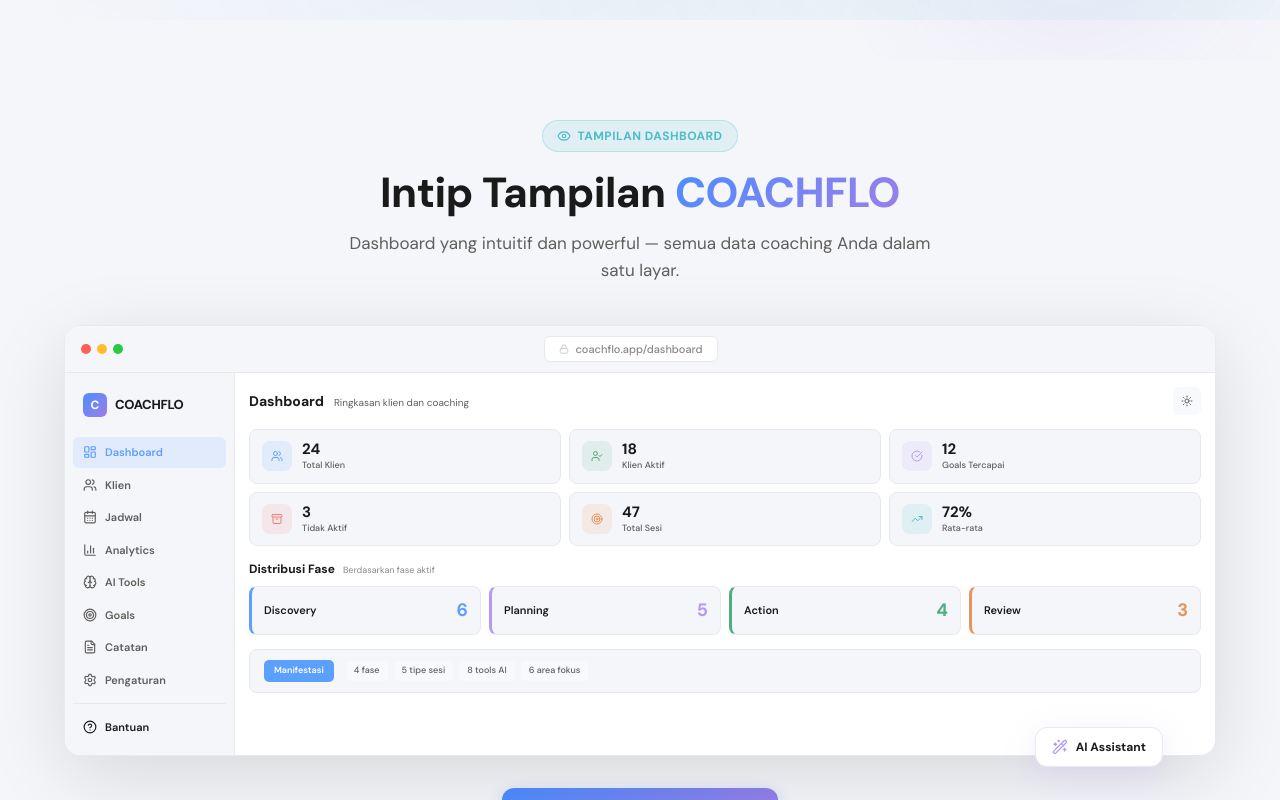
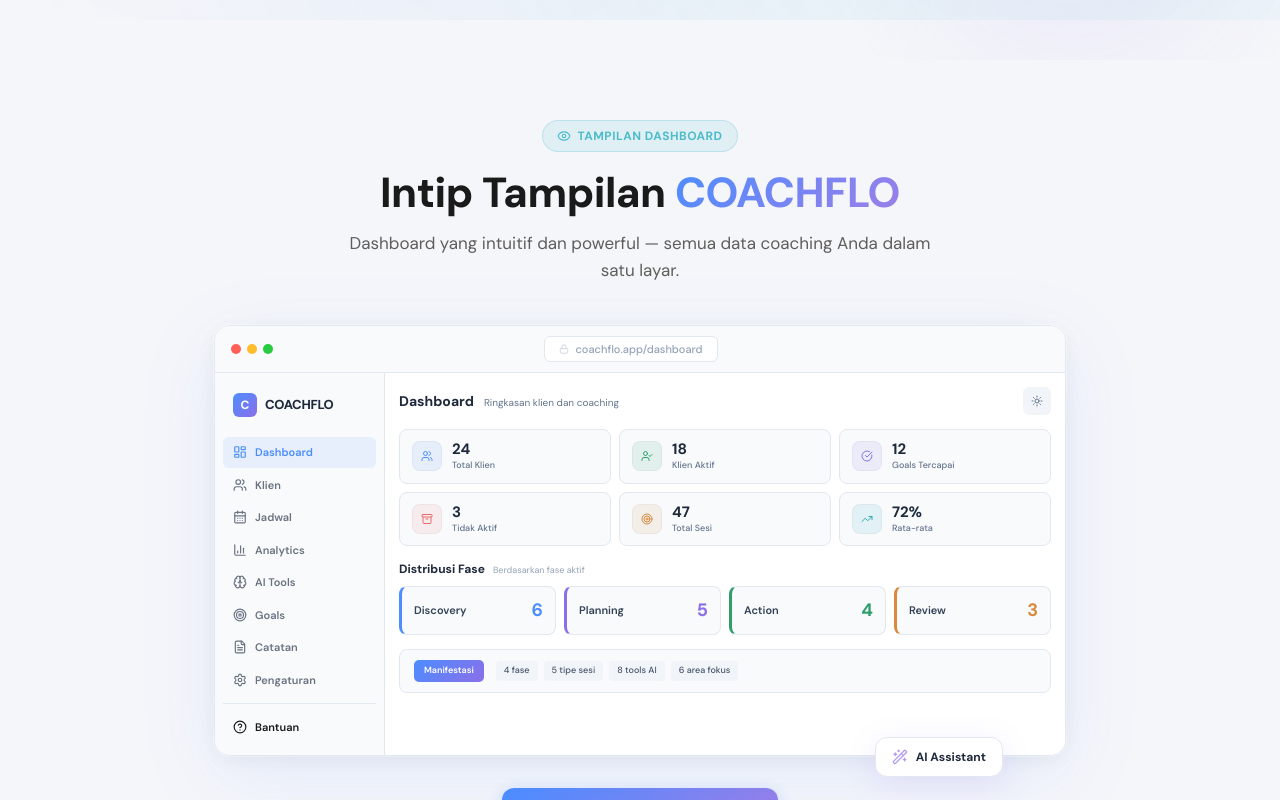
Before and after one commit to bangnevgo/NAVI_COACH, a Next.js app: page / in a window 1280 px wide. Shown: the part 780-1580 px from the top of the page. Built offline with nearby package versions, Linux system fonts and the light colour scheme.

Commit message:
2007913e-a8fa-43ec-a13c-3db5df4b565a

```diff
--- a/src/app/page.tsx
+++ b/src/app/page.tsx
@@ -672,26 +672,26 @@
   ];
 
   const miniStats = [
-    { icon: Users, value: '24', label: 'Total Klien', color: '#5B9FFF', bg: 'rgba(91,159,255,0.12)' },
-    { icon: UserCheck, value: '18', label: 'Klien Aktif', color: '#4CAF82', bg: 'rgba(76,175,130,0.12)' },
-    { icon: CheckCircle, value: '12', label: 'Goals Tercapai', color: '#B49AF3', bg: 'rgba(180,154,243,0.12)' },
-    { icon: Archive, value: '3', label: 'Tidak Aktif', color: '#F17F7F', bg: 'rgba(241,127,127,0.12)' },
-    { icon: Target, value: '47', label: 'Total Sesi', color: '#E8935D', bg: 'rgba(232,147,93,0.12)' },
-    { icon: TrendingUp, value: '72%', label: 'Rata-rata', color: '#4DBCC9', bg: 'rgba(77,188,201,0.12)' },
+    { icon: Users, value: '24', label: 'Total Klien', color: '#4C8DFF', bg: 'rgba(76,141,255,0.10)' },
+    { icon: UserCheck, value: '18', label: 'Klien Aktif', color: '#2E9E6A', bg: 'rgba(46,158,106,0.10)' },
+    { icon: CheckCircle, value: '12', label: 'Goals Tercapai', color: '#8B6FE8', bg: 'rgba(139,111,232,0.10)' },
+    { icon: Archive, value: '3', label: 'Tidak Aktif', color: '#E86B6B', bg: 'rgba(232,107,107,0.10)' },
+    { icon: Target, value: '47', label: 'Total Sesi', color: '#D98A3E', bg: 'rgba(217,138,62,0.10)' },
+    { icon: TrendingUp, value: '72%', label: 'Rata-rata', color: '#2FA8B5', bg: 'rgba(47,168,181,0.10)' },
   ];
 
   const phases = [
-    { name: 'Discovery', count: 6, color: '#5B9FFF' },
-    { name: 'Planning', count: 5, color: '#B49AF3' },
-    { name: 'Action', count: 4, color: '#4CAF82' },
-    { name: 'Review', count: 3, color: '#E8935D' },
+    { name: 'Discovery', count: 6, color: '#4C8DFF' },
+    { name: 'Planning', count: 5, color: '#8B6FE8' },
+    { name: 'Action', count: 4, color: '#2E9E6A' },
+    { name: 'Review', count: 3, color: '#D98A3E' },
   ];
 
   return (
     <div
       ref={ref}
       style={{
-        maxWidth: 1200,
+        maxWidth: 900,
         margin: '0 auto',
         padding: '0 24px',
         opacity: visible ? 1 : 0,
@@ -748,8 +748,8 @@
                 return (
                   <div key={i} style={{
                     ...styles.dashSidebarItem,
-                    background: item.active ? 'rgba(91,159,255,0.12)' : 'transparent',
-                    color: item.active ? '#5B9FFF' : 'var(--text-secondary)',
+                    background: item.active ? 'rgba(76,141,255,0.10)' : 'transparent',
+                    color: item.active ? '#4C8DFF' : '#6B7280',
                   }}>
                     <Icon size={14} />
                     <span>{item.label}</span>
@@ -784,7 +784,7 @@
                 const Icon = s.icon;
                 return (
                   <div key={i} style={styles.dashStatCard}>
-                    <div style={{ ...styles.dashStatIcon, background: s.bg, color: s.color }}>
+                    <div style={{ ...styles.dashStatIcon, background: s.bg, color: s.color, border: '1px solid rgba(0,0,0,0.04)' }}>
                       <Icon size={12} />
                     </div>
                     <div style={styles.dashStatInfo}>
@@ -816,7 +816,7 @@
 
             {/* Template Badge */}
             <div style={styles.dashTemplateInfo}>
-              <div style={{ ...styles.dashTemplateBadge, background: '#5B9FFF' }}>
+              <div style={{ ...styles.dashTemplateBadge, background: 'linear-gradient(135deg, #4C8DFF, #8B6FE8)' }}>
                 Manifestasi
               </div>
               <div style={styles.dashTemplateDetails}>
@@ -1145,13 +1145,13 @@
     overflow: 'hidden',
   },
 
-  /* Dashboard Frame */
+  /* Dashboard Frame - BRIGHT */
   dashFrame: {
     borderRadius: 16,
     overflow: 'hidden',
-    border: '1px solid var(--border-primary)',
-    boxShadow: '0 20px 80px rgba(0,0,0,0.12), 0 0 0 1px rgba(255,255,255,0.05)',
-    background: 'var(--surface-primary)',
+    border: '1px solid #E2E8F0',
+    boxShadow: '0 20px 80px rgba(76,141,255,0.10), 0 4px 24px rgba(0,0,0,0.06), 0 0 0 1px rgba(255,255,255,0.8)',
+    background: '#FFFFFF',
     position: 'relative',
   },
   dashChrome: {
@@ -1159,8 +1159,8 @@
     alignItems: 'center',
     justifyContent: 'space-between',
     padding: '10px 16px',
-    background: 'var(--surface-secondary)',
-    borderBottom: '1px solid var(--border-primary)',
+    background: '#F8FAFC',
+    borderBottom: '1px solid #E2E8F0',
   },
   dashDots: {
     display: 'flex',
@@ -1177,12 +1177,12 @@
     alignItems: 'center',
     gap: 6,
     padding: '4px 14px',
-    background: 'var(--surface-primary)',
+    background: '#FFFFFF',
     borderRadius: 6,
     fontSize: 11,
     fontWeight: 500,
-    color: 'var(--text-tertiary)',
-    border: '1px solid var(--border-primary)',
+    color: '#94A3B8',
+    border: '1px solid #E2E8F0',
   },
   dashContent: {
     display: 'flex',
@@ -1190,11 +1190,11 @@
   },
   dashSidebar: {
     width: 170,
-    borderRight: '1px solid var(--border-primary)',
+    borderRight: '1px solid #E2E8F0',
     padding: '12px 8px',
     display: 'flex',
     flexDirection: 'column',
-    background: 'var(--surface-secondary)',
+    background: '#F8FAFC',
     flexShrink: 0,
   },
   dashSidebarBrand: {
@@ -1208,7 +1208,7 @@
     width: 24,
     height: 24,
     borderRadius: 6,
-    background: 'linear-gradient(135deg, var(--fluent-blue), var(--fluent-purple))',
+    background: 'linear-gradient(135deg, #4C8DFF, #8B6FE8)',
     display: 'flex',
     alignItems: 'center',
     justifyContent: 'center',
@@ -1220,7 +1220,7 @@
   dashSidebarName: {
     fontSize: 13,
     fontWeight: 800,
-    color: 'var(--text-primary)',
+    color: '#1E293B',
     letterSpacing: '-0.3px',
   },
   dashSidebarNav: {
@@ -1240,7 +1240,7 @@
     transition: 'all 0.15s',
   },
   dashSidebarFooter: {
-    borderTop: '1px solid var(--border-primary)',
+    borderTop: '1px solid #E2E8F0',
     paddingTop: 8,
     marginTop: 8,
   },
@@ -1250,6 +1250,7 @@
     flex: 1,
     padding: 14,
     overflow: 'hidden',
+    background: '#FFFFFF',
   },
   dashTopbar: {
     display: 'flex',
@@ -1265,11 +1266,11 @@
   dashTopbarTitle: {
     fontSize: 14,
     fontWeight: 700,
-    color: 'var(--text-primary)',
+    color: '#1E293B',
   },
   dashTopbarSub: {
     fontSize: 10,
-    color: 'var(--text-secondary)',
+    color: '#64748B',
   },
   dashTopbarRight: {
     display: 'flex',
@@ -1282,8 +1283,8 @@
     display: 'flex',
     alignItems: 'center',
     justifyContent: 'center',
-    background: 'var(--surface-tertiary)',
-    color: 'var(--text-secondary)',
+    background: '#F1F5F9',
+    color: '#64748B',
   },
 
   /* Dashboard Stats */
@@ -1294,8 +1295,8 @@
     marginBottom: 14,
   },
   dashStatCard: {
-    background: 'var(--surface-secondary)',
-    border: '1px solid var(--border-primary)',
+    background: '#F8FAFC',
+    border: '1px solid #E2E8F0',
     borderRadius: 8,
     padding: '10px 12px',
     display: 'flex',
@@ -1317,12 +1318,12 @@
   dashStatValue: {
     fontSize: 15,
     fontWeight: 700,
-    color: 'var(--text-primary)',
+    color: '#1E293B',
     lineHeight: 1.2,
   },
   dashStatLabel: {
     fontSize: 9,
-    color: 'var(--text-secondary)',
+    color: '#64748B',
     fontWeight: 500,
     marginTop: 1,
   },
@@ -1340,11 +1341,11 @@
   dashPhaseTitle: {
     fontSize: 12,
     fontWeight: 700,
-    color: 'var(--text-primary)',
+    color: '#1E293B',
   },
   dashPhaseSub: {
     fontSize: 9,
-    color: 'var(--text-tertiary)',
+    color: '#94A3B8',
   },
   dashPhaseGrid: {
     display: 'grid',
@@ -1352,8 +1353,8 @@
     gap: 8,
   },
   dashPhaseCard: {
-    background: 'var(--surface-secondary)',
-    border: '1px solid var(--border-primary)',
+    background: '#F8FAFC',
+    border: '1px solid #E2E8F0',
     borderLeft: '3px solid',
     borderRadius: 8,
     padding: '10px 12px',
@@ -1367,7 +1368,7 @@
   dashPhaseName: {
     fontSize: 11,
     fontWeight: 600,
-    color: 'var(--text-primary)',
+    color: '#334155',
   },
   dashPhaseCount: {
     fontSize: 18,
@@ -1377,8 +1378,8 @@
 
   /* Dashboard Template Info */
   dashTemplateInfo: {
-    background: 'var(--surface-secondary)',
-    border: '1px solid var(--border-primary)',
+    background: '#F8FAFC',
+    border: '1px solid #E2E8F0',
     borderRadius: 8,
     padding: '10px 14px',
     display: 'flex',
@@ -1400,9 +1401,9 @@
   },
   dashTemplateStat: {
     fontSize: 9,
-    color: 'var(--text-secondary)',
+    color: '#475569',
     padding: '3px 8px',
-    background: 'var(--surface-tertiary)',
+    background: '#F1F5F9',
     borderRadius: 4,
     fontWeight: 500,
   },
@@ -1410,8 +1411,8 @@
   /* Floating AI */
   dashFloatingAI: {
     position: 'absolute',
-    bottom: 50,
-    right: 'calc(50% - 540px)',
+    bottom: 40,
+    right: 'calc(50% - 380px)',
     animation: 'float 4s ease-in-out infinite',
     zIndex: 10,
   },
@@ -1420,15 +1421,15 @@
     alignItems: 'center',
     gap: 8,
     padding: '10px 16px',
-    background: 'var(--surface-primary)',
-    border: '1px solid var(--border-primary)',
+    background: '#FFFFFF',
+    border: '1px solid #E2E8F0',
     borderRadius: 12,
-    boxShadow: '0 8px 32px rgba(180,154,243,0.2)',
+    boxShadow: '0 8px 32px rgba(139,111,232,0.15)',
   },
   dashFloatingAIText: {
     fontSize: 12,
     fontWeight: 700,
-    color: 'var(--text-primary)',
+    color: '#1E293B',
   },
 
   /* Sections */
```
